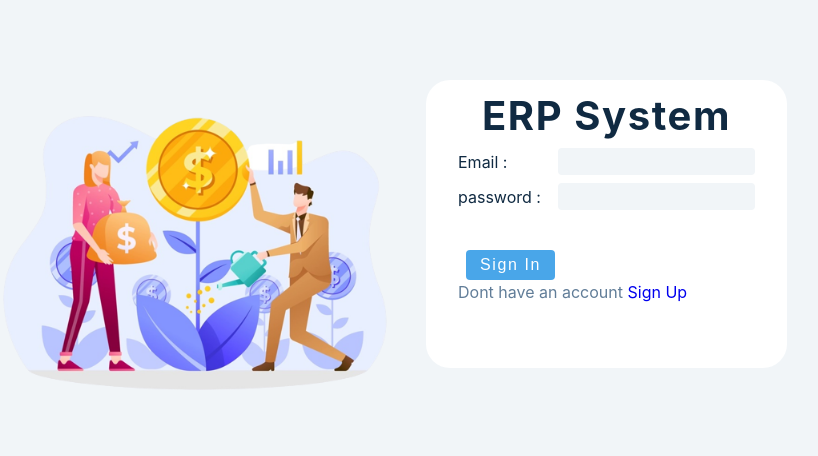
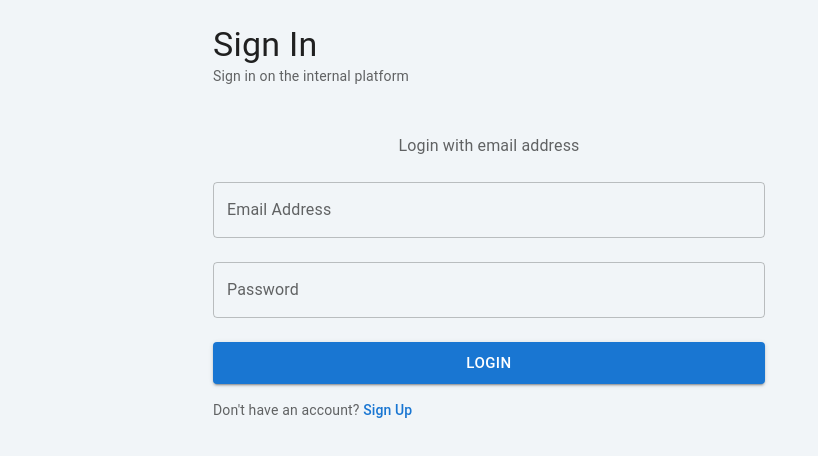
Before and after one commit to khilkovetsmykhailo/ERP-frontend, a Next.js app in the folder erp/: page / in a window 1280 px wide. Shown: the top 456 px of the page, without its empty margins (151-969 px from the left). Built offline with nearby package versions, Linux system fonts and the light colour scheme.

Commit message:
sign in MUI

```diff
--- a/erp/pages/index.js
+++ b/erp/pages/index.js
@@ -1,41 +1,39 @@
-import Head from "next/head";
-import { useState, useEffect } from "react";
-import Link from "next/link";
-import Router from "next/router";
-import { loginUser } from "../lib/auth";
+import Head from 'next/head';
+import NextLink from 'next/link';
+import Router from 'next/router';
+import { useFormik } from 'formik';
+import * as Yup from 'yup';
+import { Box, Button, Container, Grid, Link, TextField, Typography } from '@mui/material';
+import ArrowBackIcon from '@mui/icons-material/ArrowBack';
 
-
-const index = () => {
-  const [login, setLogin] = useState({ email: "", password: "" });
-
-  const handleChange = (e) => {
-    const name = e.target.name;
-    const value = e.target.value;
-    setLogin({ ...login, [name]: value });
-  };
-
-  const handleSubmit = (e) => {
-    e.preventDefault();
-    console.log(login);
-
-    const { email, password}= login;
-
-    fetch("http://localhost:5001/api/auth/signin", {
+const Login = () => {
+  const formik = useFormik({
+    initialValues: {
+      email: '',
+      password: ''
+    },
+    validationSchema: Yup.object({
+      email: Yup
+        .string()
+        .email('Must be a valid email')
+        .max(255)
+        .required('Email is required'),
+      password: Yup
+        .string()
+        .max(255)
+        .required('Password is required')
+    }),
+    onSubmit: values => {
+      fetch("http://localhost:5000/api/auth/signin", {
           method: "POST",
           headers: {"Content-Type": "application/json"},
-      body: JSON.stringify({
-
-        email: login.email,
-
-        password: login.password
-
-      })
+          body: JSON.stringify(values, null, 2)
           })
       .then((response) => response.json())
       .then(data => {
           //handle data
           console.log(data);
-        console.log(data.phonenumber);
+          console.log(data.credentials.phonenumber);
           console.log(data.credentials.fullname)
           const name=data.credentials.fullname;
           const phone=data.credentials.phonenumber;
@@ -48,54 +46,121 @@ const index = () => {
           //handle error
         });
 
-      setLogin({ email: "", password: "" })
-    //Pass(login)
-    // loginUser(email, password).then(()=>{
-    //   Router.push('/profile')
-    // })
+  },
 
-  };
+  });
+
   return (
     <>
       <Head>
-        <title>ERP System</title>
+        <title>Login | ERP</title>
+      </Head>
+      <Box
+        component="main"
+        sx={{
+          alignItems: 'center',
+          display: 'flex',
+          flexGrow: 1,
+          minHeight: '100%'
+        }}
+      >
+        <Container maxWidth="sm">
 
-      </Head>
-      <article className="frontPage" style={{marginRight:"0"}}>
-        <div>
-          <img src="frontpage.png"/>
-        </div>
-        <form className="form" style={{marginLeft:"0"}} onSubmit={handleSubmit} >
-          <h2>ERP System</h2>
-          <div className="form-control">
-            <label htmlFor="email">Email : </label>
-            <input
+          <form onSubmit={formik.handleSubmit}>
+            <Box sx={{ my: 3 }}>
+              <Typography
+                color="textPrimary"
+                variant="h4"
+              >
+                Sign in
+              </Typography>
+              <Typography
+                color="textSecondary"
+                gutterBottom
+                variant="body2"
+              >
+                Sign in on the internal platform
+              </Typography>
+            </Box>
+
+            <Box
+              sx={{
+                pb: 1,
+                pt: 3
+              }}
+            >
+              <Typography
+                align="center"
+                color="textSecondary"
+                variant="body1"
+              >
+                Login with email address
+              </Typography>
+            </Box>
+            <TextField
+              error={Boolean(formik.touched.email && formik.errors.email)}
+              fullWidth
+              helperText={formik.touched.email && formik.errors.email}
+              label="Email Address"
+              margin="normal"
+              name="email"
+              onBlur={formik.handleBlur}
+              onChange={formik.handleChange}
               type="email"
-              id="email"
-              name="email"
-              value={login.email}
-              required
-              minLength="4"
-              onChange={handleChange}
+              value={formik.values.email}
+              variant="outlined"
             />
-          </div>
-          <div className="form-control">
-            <label htmlFor="password">password : </label>
-            <input
+            <TextField
+              error={Boolean(formik.touched.password && formik.errors.password)}
+              fullWidth
+              helperText={formik.touched.password && formik.errors.password}
+              label="Password"
+              margin="normal"
+              name="password"
+              onBlur={formik.handleBlur}
+              onChange={formik.handleChange}
               type="password"
-              id="password"
-              name="password"
-              required
-              value={login.password}
-              onChange={handleChange}
+              value={formik.values.password}
+              variant="outlined"
             />
-          </div>
-          <button type="Submit" className="btn">sign in</button>
-          <p>Dont have an account <Link href="/signup">Sign Up</Link></p>
+            <Box sx={{ py: 2 }}>
+              <Button
+                color="primary"
+                disabled={formik.isSubmitting}
+                fullWidth
+                size="large"
+                type="submit"
+                variant="contained"
+              >
+               Login
+              </Button>
+            </Box>
+            <Typography
+              color="textSecondary"
+              variant="body2"
+            >
+              Don&apos;t have an account?
+              {' '}
+              <NextLink
+                href="/register"
+              >
+                <Link
+                  to="/register"
+                  variant="subtitle2"
+                  underline="hover"
+                  sx={{
+                    cursor: 'pointer'
+                  }}
+                >
+                  Sign Up
+                </Link>
+              </NextLink>
+            </Typography>
           </form>
-      </article>
+        </Container>
+      </Box>
     </>
   );
 };
 
-export default index;
+export default Login;
```
Lines whose indentation alone changed are shown as unchanged.
